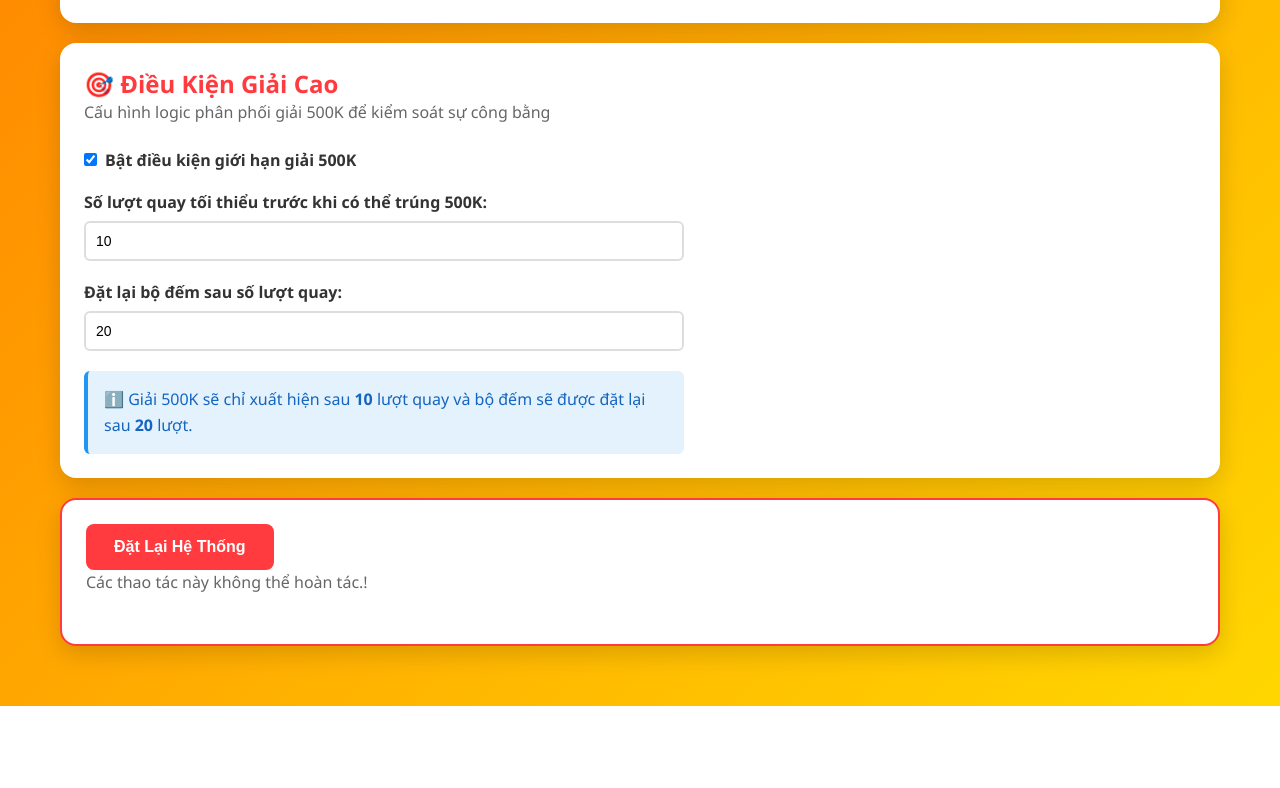
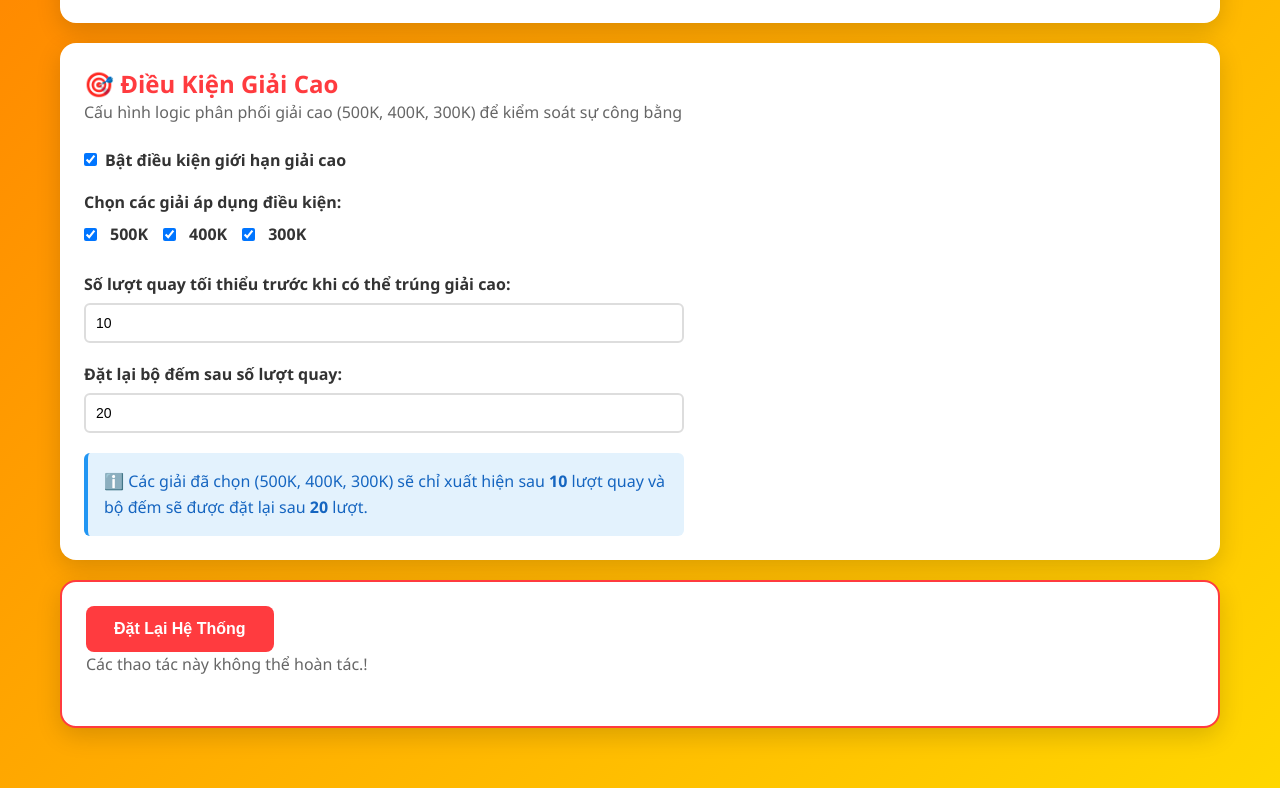
Before and after one commit to HoangPhu0705/tet-wheel-of-fortune, a React (Vite) app: page /tet-wheel-of-fortune/settings in a window 1280 px wide. Shown: the part 1992-2780 px from the top of the page. Before the commit the page ends 2698 px from the top, so only its background shows below. Built offline with nearby package versions, Linux system fonts and the light colour scheme.

Commit message:
change high price logic

```diff
--- a/src/context/PrizeContext.jsx
+++ b/src/context/PrizeContext.jsx
@@ -111,7 +111,12 @@ export const PrizeProvider = ({ children }) => {
     const saved = localStorage.getItem("highValueCondition");
     return saved
       ? JSON.parse(saved)
-      : { minSpins: 10, maxSpins: 20, enabled: true };
+      : {
+          minSpins: 10,
+          maxSpins: 20,
+          enabled: true,
+          restrictedPrizes: [500000, 400000, 300000],
+        };
   });
 
   // Save to localStorage whenever state changes
@@ -143,15 +148,14 @@ export const PrizeProvider = ({ children }) => {
   const getAvailablePrizes = () => {
     const available = prizes.filter((prize) => prize.quantity > 0);
 
-    // Apply high-value conditional logic for 500k prize
-    if (highValueCondition.enabled) {
-      const highValuePrize = available.find((p) => p.value === 500000);
-      if (highValuePrize) {
-        if (highValueSpinCount < highValueCondition.minSpins) {
-          // Remove 500k from available options
-          return available.filter((p) => p.value !== 500000);
-        }
-      }
+    // Apply high-value conditional logic for restricted prizes
+    if (
+      highValueCondition.enabled &&
+      highValueSpinCount < highValueCondition.minSpins
+    ) {
+      // Filter out all restricted prizes (500K, 400K, 300K by default)
+      const restrictedValues = highValueCondition.restrictedPrizes || [500000];
+      return available.filter((p) => !restrictedValues.includes(p.value));
     }
 
     return available;
--- a/src/pages/SettingsPage.jsx
+++ b/src/pages/SettingsPage.jsx
@@ -59,6 +59,20 @@ const SettingsPage = () => {
       ...prev,
       [field]: field === "enabled" ? value : parseInt(value) || 0,
     }));
+  };
+
+  const handleRestrictedPrizeToggle = (prizeValue) => {
+    setHighValueCondition((prev) => {
+      const restrictedPrizes = prev.restrictedPrizes || [500000];
+      const isRestricted = restrictedPrizes.includes(prizeValue);
+
+      return {
+        ...prev,
+        restrictedPrizes: isRestricted
+          ? restrictedPrizes.filter((v) => v !== prizeValue)
+          : [...restrictedPrizes, prizeValue],
+      };
+    });
   };
 
   const handleReset = () => {
@@ -174,7 +188,8 @@ const SettingsPage = () => {
         <div className="card">
           <h2>🎯 Điều Kiện Giải Cao</h2>
           <p className="section-description">
-            Cấu hình logic phân phối giải 500K để kiểm soát sự công bằng
+            Cấu hình logic phân phối giải cao (500K, 400K, 300K) để kiểm soát sự
+            công bằng
           </p>
 
           <div className="high-value-config">
@@ -187,15 +202,48 @@ const SettingsPage = () => {
                     handleHighValueConditionChange("enabled", e.target.checked)
                   }
                 />
-                Bật điều kiện giới hạn giải 500K
+                Bật điều kiện giới hạn giải cao
               </label>
             </div>
 
             {highValueCondition.enabled && (
               <>
                 <div className="form-group">
+                  <label>Chọn các giải áp dụng điều kiện:</label>
+                  <div
+                    style={{ display: "flex", gap: "15px", marginTop: "10px" }}
+                  >
+                    {[
+                      { value: 500000, label: "500K" },
+                      { value: 400000, label: "400K" },
+                      { value: 300000, label: "300K" },
+                    ].map((prize) => (
+                      <label
+                        key={prize.value}
+                        style={{
+                          display: "flex",
+                          alignItems: "center",
+                          gap: "5px",
+                        }}
+                      >
+                        <input
+                          type="checkbox"
+                          checked={(
+                            highValueCondition.restrictedPrizes || [500000]
+                          ).includes(prize.value)}
+                          onChange={() =>
+                            handleRestrictedPrizeToggle(prize.value)
+                          }
+                        />
+                        {prize.label}
+                      </label>
+                    ))}
+                  </div>
+                </div>
+
+                <div className="form-group">
                   <label>
-                    Số lượt quay tối thiểu trước khi có thể trúng 500K:
+                    Số lượt quay tối thiểu trước khi có thể trúng giải cao:
                   </label>
                   <input
                     type="number"
@@ -221,7 +269,11 @@ const SettingsPage = () => {
 
                 <div className="info-box">
                   <p>
-                    ℹ️ Giải 500K sẽ chỉ xuất hiện sau{" "}
+                    ℹ️ Các giải đã chọn (
+                    {(highValueCondition.restrictedPrizes || [500000])
+                      .map((v) => v / 1000 + "K")
+                      .join(", ")}
+                    ) sẽ chỉ xuất hiện sau{" "}
                     <strong>{highValueCondition.minSpins}</strong> lượt quay và
                     bộ đếm sẽ được đặt lại sau{" "}
                     <strong>{highValueCondition.maxSpins}</strong> lượt.
--- a/src/pages/SpinPage.jsx
+++ b/src/pages/SpinPage.jsx
@@ -20,7 +20,7 @@ const SpinPage = () => {
     <div className="spin-page">
       <div className="container">
         <div className="header-section">
-          <h1 className="page-title">🎊 Vòng Quay May Mắn Tết 2026 🎊</h1>
+          <h1 className="page-title">🧧 Khai Xuân Đón Lộc 🧧</h1>
           <p className="page-subtitle">
             Chúc mừng năm mới! Hãy thử vận may của bạn!
           </p>
```
